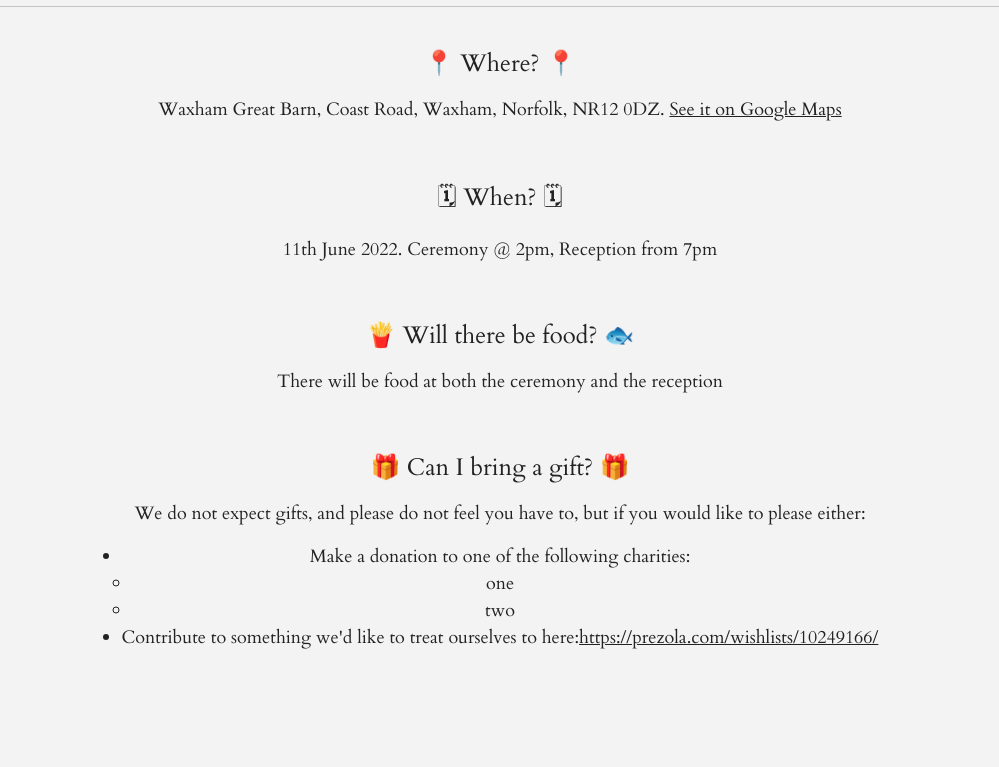
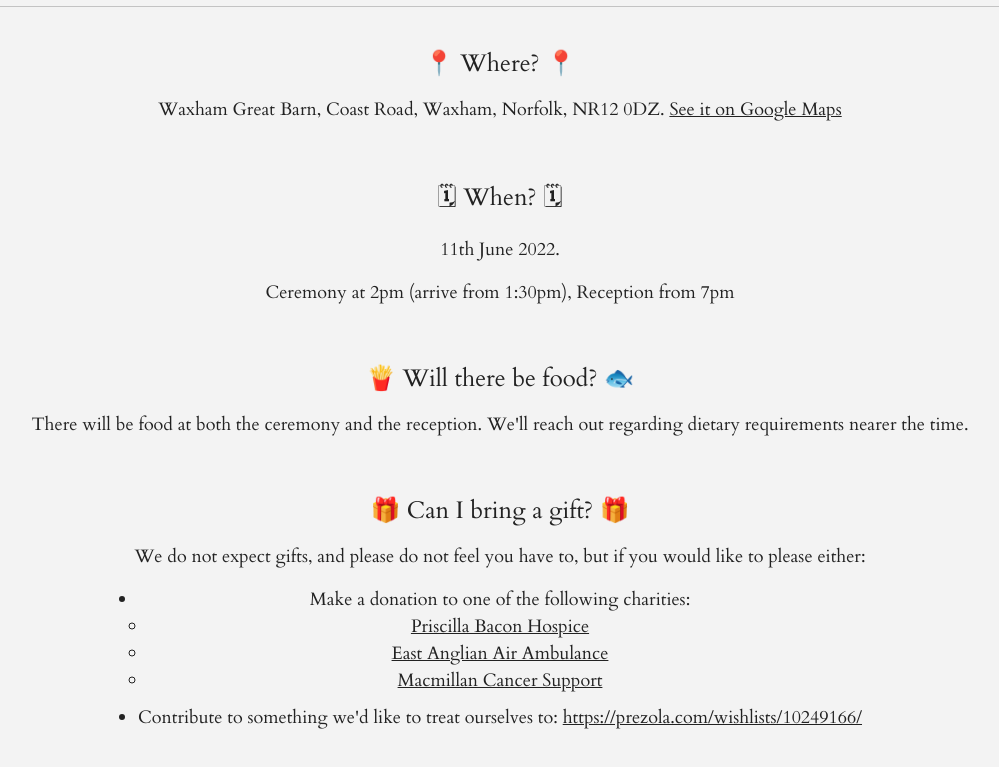
Before and after one commit to JordWyatt/wedding-site, a Gatsby site: page /details in a window 1280 px wide. Shown: the part 115-882 px from the top of the page, without its empty margins (140-1139 px from the left). Before the commit the page ends 802 px from the top, so only its background shows below. Built offline with nearby package versions, Linux system fonts and the light colour scheme; Gatsby itself is replaced by a stand-in of ours.

Commit message:
get this bloody thing done

```diff
--- a/src/pages/details.js
+++ b/src/pages/details.js
@@ -16,11 +16,15 @@ export default function Details() {
         </div>
         <div className="row">
           <h3>🗓 When? 🗓</h3>
-          <p>11th June 2022. Ceremony @ 2pm, Reception from 7pm</p>
+          <p>11th June 2022.</p>
+          <p>Ceremony at 2pm (arrive from 1:30pm), Reception from 7pm</p>
         </div>
         <div className="row">
           <h3>🍟 Will there be food? 🐟</h3>
-          <p>There will be food at both the ceremony and the reception</p>
+          <p>
+            There will be food at both the ceremony and the reception. We'll
+            reach out regarding dietary requirements nearer the time.
+          </p>
         </div>
         <div className="row">
           <h3>🎁 Can I bring a gift? 🎁</h3>
@@ -30,13 +34,28 @@ export default function Details() {
           </p>
           <p>
             <ul>
-              <li>Make a donation to one of the following charities:</li>
-              <ul>
-                <li>one</li>
-                <li>two</li>
-              </ul>
               <li>
-                Contribute to something we'd like to treat ourselves to here:
+                Make a donation to one of the following charities:
+                <ul style={{ paddingBottom: "10px" }}>
+                  <li>
+                    <a href="https://www.priscillabaconhospice.org.uk/donate/">
+                      Priscilla Bacon Hospice
+                    </a>
+                  </li>
+                  <li>
+                    <a href="https://www.eaaa.org.uk/support-us/make-a-donation/donate/step/1/single">
+                      East Anglian Air Ambulance
+                    </a>
+                  </li>
+                  <li>
+                    <a href="https://donation.macmillan.org.uk/">
+                      Macmillan Cancer Support
+                    </a>
+                  </li>
+                </ul>
+              </li>
+              <li>
+                Contribute to something we'd like to treat ourselves to:{" "}
                 <a href="https://prezola.com/wishlists/10249166/">
                   https://prezola.com/wishlists/10249166/
                 </a>
--- a/src/styles/global.css
+++ b/src/styles/global.css
@@ -42,6 +42,10 @@ hr {
   flex-direction: column;
   align-items: center;
   justify-content: space-evenly;
+}
+
+.content {
+  width: 75%;
 }
 
 nav {
@@ -114,6 +118,14 @@ h3 {
     /* margin: 20px auto; */
   }
 
+  .content {
+    width: 85%;
+  }
+
+  nav a {
+    margin-left: 0px;
+  }
+
   nav > * {
     align-self: center;
   }
--- a/src/styles/home.module.css
+++ b/src/styles/home.module.css
@@ -4,8 +4,11 @@ p {
 
 .imageWrapper {
   position: relative;
-  max-height: 1000px;
+  max-height: 500px;
   overflow: hidden;
+  margin-left: -20%;
+  margin-right: -20%;
+  top: -20px;
 }
 
 .announcement {
```
Also changed, not shown: src/pages/travel.js (+15 -4 lines).
